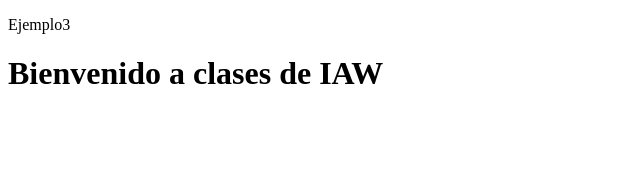
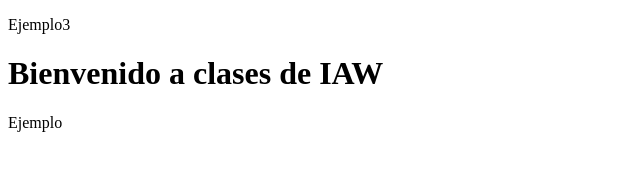
Before and after one commit to alopram706/prueba21, a plain HTML site: page index.html in a window 1280 px wide. Shown: the full height of the page, 0-640 px from the left. Drawn offline with Linux system fonts and the light colour scheme.

Commit message:
Se añade ejemplo adicional en main

```diff
--- a/index.html
+++ b/index.html
@@ -11,6 +11,7 @@
     <main>
         <p>Ejemplo3</p>
         <h1>Bienvenido a clases de IAW</h1>
+        <p>Ejemplo</p>
     </main>
 
 </body>
```
